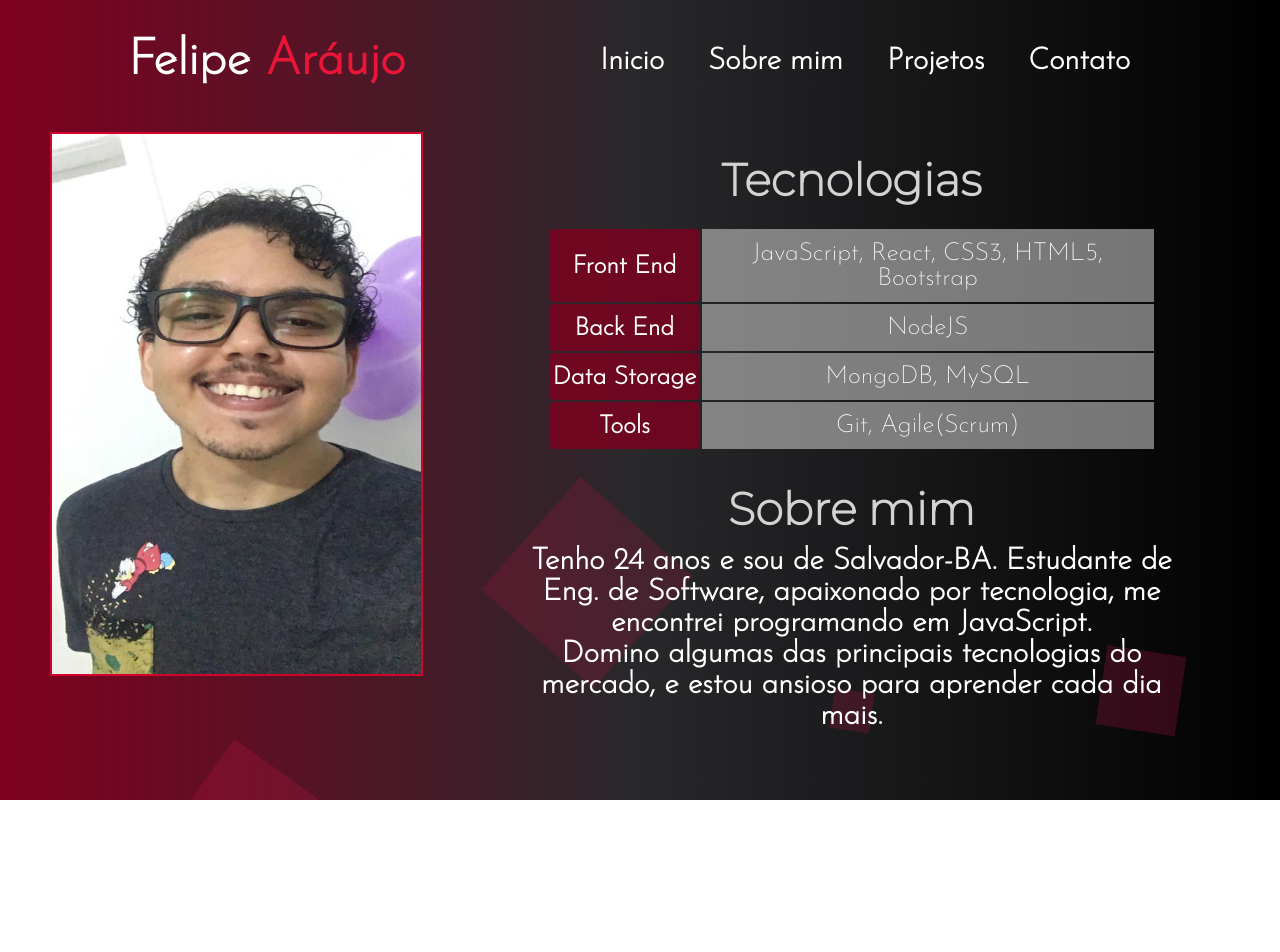
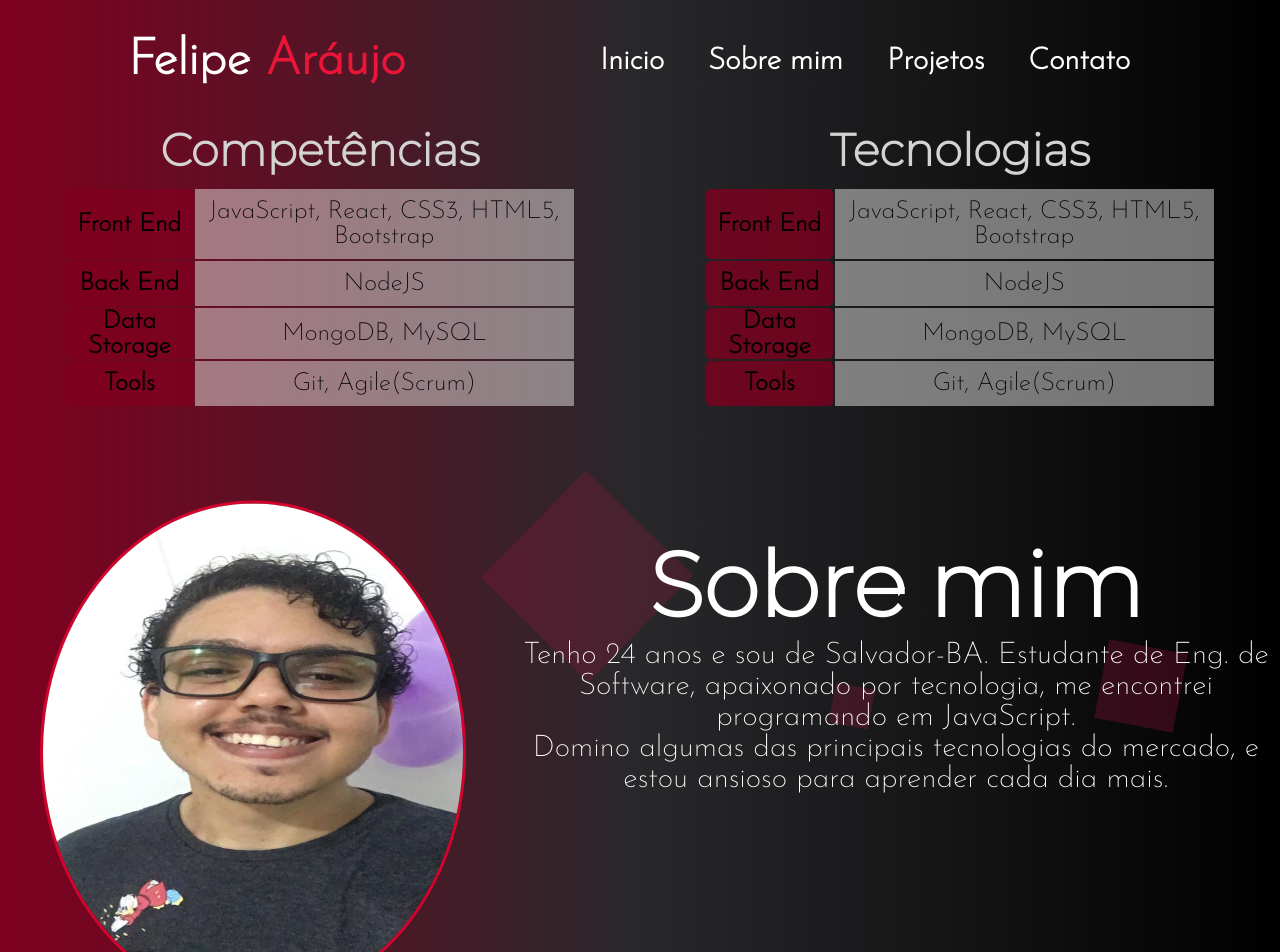
Before and after one commit to FelipeAraujoBS/Site-Portfolio, a React (Create React App) app: page /About in a window 1280 px wide. Shown: the top 952 px of the page. Before the commit the page ends 800 px from the top, so only its background shows below. Built offline with nearby package versions, Linux system fonts and the light colour scheme.

Commit message:
second commit

```diff
--- a/src/App.css
+++ b/src/App.css
@@ -5,7 +5,10 @@
 }
 body{
   background: linear-gradient(to right, #800020, #28282B, #000000);
+  height: auto;
+  min-height: 100%;
   margin: 0;
+  overflow-x: hidden;
 }
 p{
   color: white;
--- a/src/Components/constant/Constant.js
+++ b/src/Components/constant/Constant.js
@@ -4,6 +4,7 @@ import Home from "../pages/Home/Home"
 import About from "../pages/About/About"
 import Projects from "../pages/Projects/Projects"
 import Contact from "../pages/Contact/Contact"
+import Thanks from '../pages/Thanks/Thanks'
 
 function Constant(){
     return (
@@ -45,6 +46,9 @@ function Constant(){
             <Route path="/Projects">
                 <Projects/>
             </Route>
+            <Route path="/Thanks">
+                <Thanks/>
+            </Route>
         </Switch>
       </Router>
     </div>
--- a/src/Components/pages/About/About.css
+++ b/src/Components/pages/About/About.css
@@ -1,65 +1,37 @@
-.mainAbout{
+.mainContainer{
+    width: 100%;
+    height: auto;
+    min-height: 100%;
+  }
+  .tableOne{
     position: absolute;
-    top: 50%;
-    left: 50%;
-    transform: translate(-50%, -50%);
+    width: 50%;
+    height: 100%;
+    /* background-color: red; */
+    transform: translateX(0%);
+    animation: transitionTableOne 1s;
     text-align: center;
+}
+.tableTwo{
+    position: absolute;
+    width: 50%;
+    height: 100%;
+    /* background-color: blue; */
+    transform: translateX(100%);
+    animation: transitionTableTwo 1s;
+    text-align: center;
+}
+.table{
+    margin: 0 auto;
+    width: 80%;
+    height: 60%;
     font-size: 25px;
-    width: 100%;
-    height: 87%;
-    margin-top: 60px;
-
-}
-.grid{
-    display: flex;
-    justify-content: space-between;
-    width: 100%;
-    height: 100%;
-}
-.imgContainer{
-    width: 30%;
-    height: 80%;
-    margin-left: 60px;
-    margin-top: 25px;
-}
-
-.imgContainer .img{
-    width: 100%;
-    height: 100%;
-    border: 3px solid #D2042D;
-}
-
-.textContainer{
-    width: 60%;
-    height: auto;
-    min-height: 96%;
-    margin-top: 50px;
-}
-.textContainer .table{
-    margin: 0 auto;
-    color: white;
-    height: 35%;
-    width: 70%;
-    text-align: center;
-
 }
 .h1Table{
-    font-size: 60px;
-    color: lightgray;
-    font-family: "Montserrat", sans-serif;
-}
-.h1-about{
-    color: white;
-    text-align: center;
-    font-size: 60px;
-    margin-top: 40px;
-    font-family: "Montserrat", sans-serif;
-}
-.pContainer{
-    width: 100%;
-    height: auto;
-    font-size: 30px;
-    color: white;
+    font-size: 45px;
+    margin-top: 35px;
+    margin-bottom: 10px;
+    color: lightgray
 }
 .tdRed{
     border-left: 1px solid transparent;
@@ -75,75 +47,106 @@
     padding: 10px;
 }
 
+@keyframes transitionTableTwo {
+    from{
+        transform: translateX(200%);
+
+    }
+    to{
+        transform: translateX(100%);
+
+    }
+}
+@keyframes transitionTableOne {
+    from{
+        transform: translateX(-100%)
+    }
+    to{
+        transform: translateX(0%);
+    }
+}
+  .tableContainer{
+      position: absolute;
+      width: 100%;
+      height: 45%;
+  }
+  .aboutContainer{
+      position: absolute;
+      /* background-color: red; */
+      width: 100%;
+      transform: translateY(64%);
+      height: 70%;
+      margin-top: 25px;
+  }
+  .imgContainer{
+      width: 37%;
+      height: 100%;
+      position: absolute;
+      left: 0;
+      /* background-color: blue; */
+      margin-left: 30px;
+  }
+  .imgContainer img{
+      width: 90%;
+      height: 90%;
+      margin-top: 30px;
+      margin-left: 10px;
+      border: 3px solid #D2042D;
+      border-radius: 50%;
+  }
+  .textContainer{
+      width: 60%;
+      min-height: 100%;
+      height: auto;
+      position: absolute;
+      right: 0;
+      /* background-color: pink; */
+      text-align: center;
+      font-size: 30px;
+  }
+  .h1-about{
+      margin-top: 60px;
+  }
+
+
+
 
 
 @media only screen and (max-height: 980px){
-    .mainAbout{
+  .mainContainer{
+    width: 100%;
+    height: auto;
+    min-height: 100%;
+  }
+  .tableOne{
     position: absolute;
-        top: 50%;
-        left: 50%;
-        transform: translate(-50%, -50%);
+    width: 50%;
+    height: 100%;
+    /* background-color: red; */
+    transform: translateX(0%);
+    animation: transitionTableOne 1s;
     text-align: center;
+}
+.tableTwo{
+    position: absolute;
+    width: 50%;
+    height: 100%;
+    /* background-color: blue; */
+    transform: translateX(100%);
+    animation: transitionTableTwo 1s;
+    text-align: center;
+}
+.table{
+    margin: 0 auto;
+    width: 80%;
+    height: 60%;
     font-size: 25px;
-        width: 100%;
-        height: 85%;
-        margin-top: 52px;
-    }
-    .grid{
-        display: flex;
-        justify-content: space-between;
-        width: 100%;
-        height: 100%;
-
-    }
-    .imgContainer{
-        width: 30%;
-        height: 80%;
-        margin-left: 50px;
-        margin-top: 20px;
-    }
-    .imgContainer .img{
-        width: 100%;
-        height: 100%;
-        border: 2px solid #D2042D;
-    }
-    .textContainer{
-        width: 69%;
-        right: 0;
-        height: auto;
-        min-height: 93%;
-        margin-top: 40px;
-    }
-    .textContainer .table{
-        margin: 0 auto;
-        width: 71%;
-        height: 35%;
-        color: white;
-        text-align: center;
-        margin-bottom: 30px;
 }
 .h1Table{
     font-size: 45px;
-        margin-bottom: 20px;
+    margin-top: 35px;
+    margin-bottom: 10px;
     color: lightgray
-    }
-
-    .h1-about{
-        color: lightgray;
-        text-align: center;
-        font-size: 45px;
-        margin-top: -50px;
-        font-family: "Montserrat", sans-serif;
-        margin-bottom: 10px;
-        /* text-align: left;
-        margin-left: 142px; */
-    }
-    .pContainer{
-        font-size: 30px;
-        font-weight: bold;
-        width: 75%;
-        margin: 0 auto;
-        /* text-align: left; */
 }
 .tdRed{
     border-left: 1px solid transparent;
@@ -158,4 +161,65 @@
     background-color: rgba(229, 228, 226, 0.5);
     padding: 10px;
 }
+
+@keyframes transitionTableTwo {
+    from{
+        transform: translateX(200%);
+
     }
+    to{
+        transform: translateX(100%);
+
+    }
+}
+@keyframes transitionTableOne {
+    from{
+        transform: translateX(-100%)
+    }
+    to{
+        transform: translateX(0%);
+    }
+}
+  .tableContainer{
+      position: absolute;
+      width: 100%;
+      height: 45%;
+  }
+  .aboutContainer{
+      position: absolute;
+      /* background-color: red; */
+      width: 100%;
+      transform: translateY(64%);
+      height: 70%;
+      margin-top: 25px;
+  }
+  .imgContainer{
+      width: 37%;
+      height: 100%;
+      position: absolute;
+      left: 0;
+      /* background-color: blue; */
+      margin-left: 30px;
+  }
+  .imgContainer img{
+      width: 90%;
+      height: 90%;
+      margin-top: 30px;
+      margin-left: 10px;
+      border: 3px solid #D2042D;
+      border-radius: 50%;
+  }
+  .textContainer{
+      width: 60%;
+      min-height: 100%;
+      height: auto;
+      position: absolute;
+      right: 0;
+      /* background-color: pink; */
+      text-align: center;
+      font-size: 30px;
+  }
+  .h1-about{
+      margin-top: 60px;
+  }
+}
--- a/src/Components/pages/About/About.js
+++ b/src/Components/pages/About/About.js
@@ -5,14 +5,10 @@ import myFoto from "../../images/foto.jpeg"
 
 function About() {
     return (
-
         <div className="mainAbout">
-            <div className="grid">
-                <div className="imgContainer">
-                <img className="img" src={myFoto} alt="foto" />
-                </div>
-                <div className="textContainer">
-                    <h1 class="h1Table">Tecnologias</h1>
+            <div className="tableContainer">
+                <div class="tableOne">
+                <h1 class="h1Table">Competências</h1>
                     <table className="table">
                         <tr>
                             <td className="tdRed"><b>Front End</b></td>
@@ -31,10 +27,38 @@ function About() {
                             <td className="tdGray">Git, Agile(Scrum)</td>
                         </tr>
                     </table>
-                    <br/>
-                    <br/>
+                </div>
+                <div class="tableTwo">
+                <h1 class="h1Table">Tecnologias</h1>
+                    <table className="table">
+                        <tr>
+                            <td className="tdRed"><b>Front End</b></td>
+                            <td className="tdGray">JavaScript, React, CSS3, HTML5, Bootstrap</td>
+                        </tr>
+                        <tr>
+                            <td className="tdRed"><b>Back End</b></td>
+                            <td className="tdGray">NodeJS</td>
+                        </tr>
+                        <tr>
+                            <td className="tdRed"><b>Data Storage</b></td>
+                            <td className="tdGray">MongoDB, MySQL</td>
+                        </tr>
+                        <tr>
+                            <td className="tdRed"><b>Tools</b></td>
+                            <td className="tdGray">Git, Agile(Scrum)</td>
+                        </tr>
+                    </table>
+                </div>
+            </div>
 
-                    <h1 className="h1-about">Sobre mim </h1>
+            <div className="aboutContainer">
+
+                <div className="imgContainer">
+                    <img className="img" src={myFoto} alt="foto"/>
+                </div>
+
+                <div className="textContainer">
+                <h1 className="h1-about">Sobre mim </h1>
                     <p className="pContainer">
                         Tenho 24 anos e sou de Salvador-BA.
                         Estudante de Eng. de Software, apaixonado por tecnologia, me encontrei programando em
@@ -43,6 +67,7 @@ function About() {
                         cada dia mais.
                     </p>
                 </div>
+
             </div>
         </div>
 
--- a/src/Components/pages/Contact/Contact.js
+++ b/src/Components/pages/Contact/Contact.js
@@ -25,7 +25,9 @@ function Contact(){
                 </div>
                 <div className="emailContainer">
                     <h2>Me mande um Email</h2>
-                    <form action="">
+                    <form action="https://formsubmit.co/2865255911cb22920d0a57571733c0a7 " method="POST">
+                    <input type="hidden" name="_next" value="http://localhost:3000/Thanks"/>
+                    <input type="hidden" name="_captcha" value="false"/>
                         <div className="inputContainer">
                             <input type="text" name="Name" placeholder='Nome' required/> <br/>
                             <input type="email" name="Email" placeholder='Email' required/> <br/>
--- a/src/Components/pages/Projects/Projects.css
+++ b/src/Components/pages/Projects/Projects.css
@@ -41,10 +41,16 @@
     justify-content: center;
     align-items: center;
     font-size: 30px;
-    margin-top: -20px;
+    transform: scale(0.9);
+
 }
 .ProjectRow--item img:hover{
     transform: scale(1);
+}
+.ProjectRow--listarea:hover p {
+    transform: scale(1);
+    color: greenyellow;
+    font-weight: bold;
 }
 .ProjectRow--left,
 .ProjectRow--right{
@@ -116,7 +122,6 @@
         justify-content: center;
         align-items: center;
         font-size: 30px;
-        margin-top: -20px;
     }
     .ProjectRow--item img:hover{
         transform: scale(1);
--- /dev/null
+++ b/src/Components/pages/Thanks/Thanks.css
@@ -0,0 +1,47 @@
+.thanksContainer{
+    position: absolute;
+    width: 100%;
+    height: 80%;
+    margin-top: 40px;
+    /* background-color: blue; */
+}
+.writteContainer{
+    position: absolute;
+    width: 60%;
+    height: 60%;
+    margin-top: 5%;
+    transform: translateX(35%);
+    /* background-color: black; */
+    text-align: center;
+
+}
+.writteContainer h1{
+    font-size: 100px;
+    font-family:Arial, Helvetica, sans-serif;
+    color: white;
+
+}
+.writteContainer h2{
+    margin-top: 10px;
+    font-size: 50px;
+    font-family: Arial, Helvetica, sans-serif;
+    color: white;
+}
+.btnContainer{
+    display: flex;
+    justify-content: center;
+    align-items: center;
+    margin-top: 20%;
+}
+.btnContainer a{
+    font-size: 50px;
+    z-index: 999;
+    border: 1px solid white;
+    padding: 10px;
+    background-color: black;
+}
+.btnContainer:hover a{
+    background-color: white;
+    color: black;
+    border: 1px solid black;
+}
--- /dev/null
+++ b/src/Components/pages/Thanks/Thanks.js
@@ -0,0 +1,16 @@
+import "./Thanks.css"
+
+function Thanks(){
+    return(
+        <div className="thanksContainer">
+            <div className="writteContainer">
+                <h1>Mensagem enviada com sucesso!!</h1>
+            </div>
+            <div className="btnContainer">
+               <a className="a" href="/Contact">Retornar</a>
+            </div>
+        </div>
+    )
+}
+
+export default Thanks;
```
Also changed, not shown: src/Components/pages/Contact/Contact.css (+11 -1 lines). Lines whose indentation alone changed are shown as unchanged.
